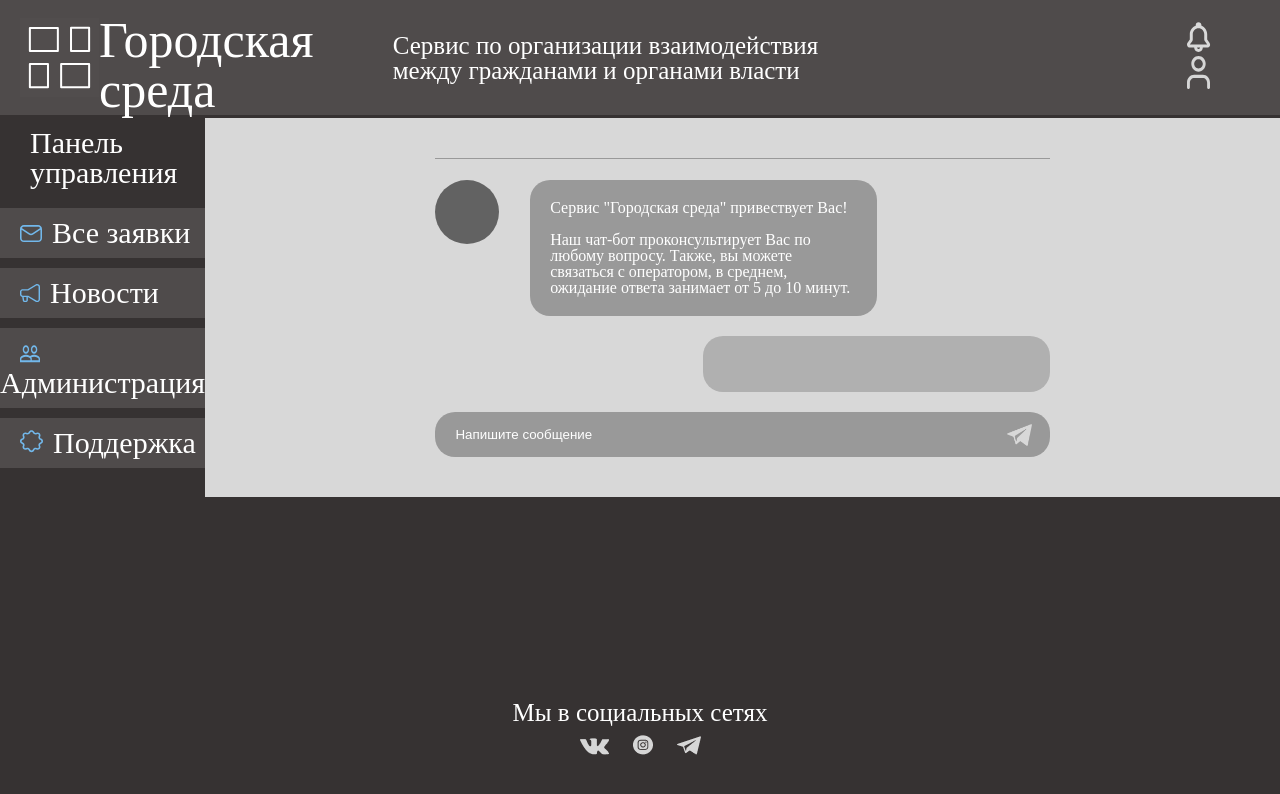
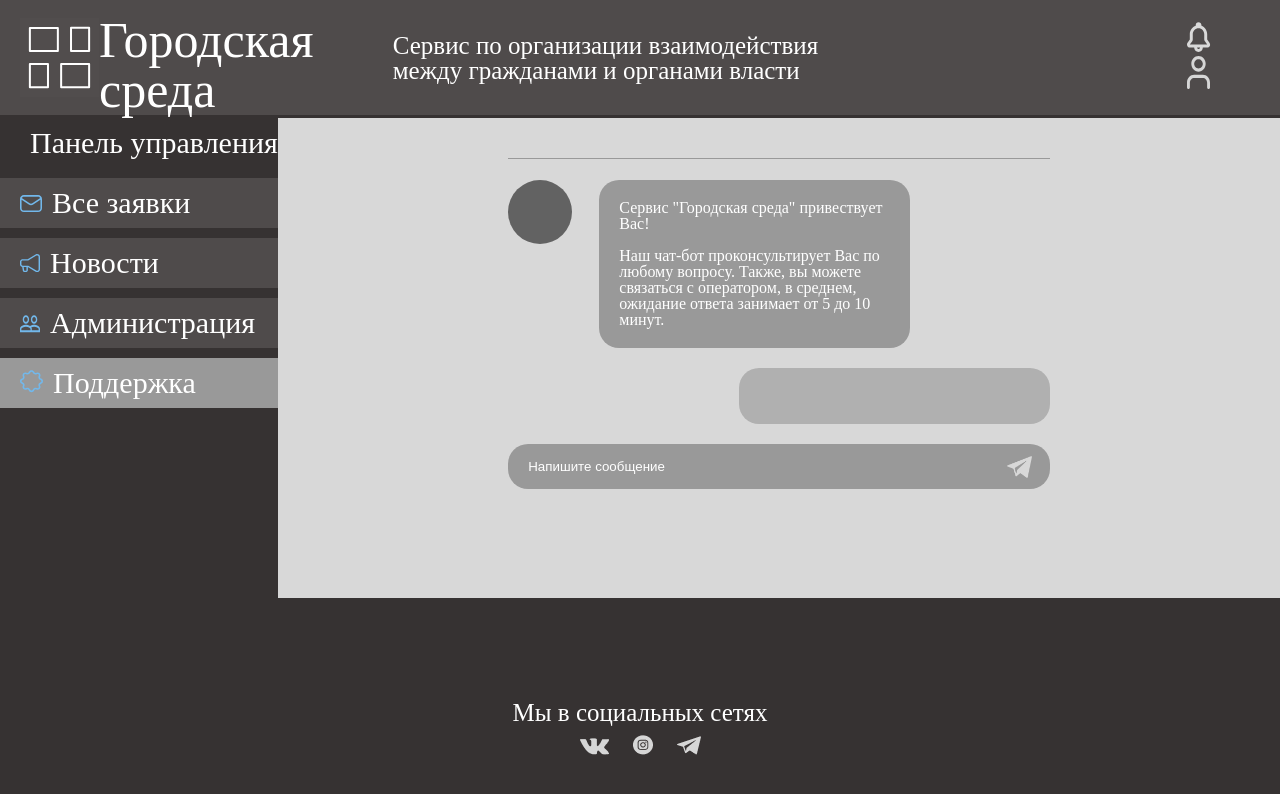
Before and after one commit to WarspiteDTB/SecondProject, a plain HTML site: page chat.html in a window 1280 px wide. Drawn offline with nearby package versions, Linux system fonts and the light colour scheme.

Commit message:
Update main.css

```diff
--- a/main.css
+++ b/main.css
@@ -59,7 +59,8 @@ body {
 
 .container {
     display: flex;
-    width: 100;
+    width: 100%;
+    min-height: 60vh;
 }
 
 .menu {
@@ -77,17 +78,20 @@ body {
 .menu_tittle {
     padding-top: 10px;
     padding-bottom: 10px;
+    white-space: nowrap;
 }
-
 .menu_img {
     padding-left: 20px;
     padding-right: 10px;
 }
-
 .bord {
     background-color: #4F4B4B;
     margin-top: 10px;
 }
+.menu_tittle.active {
+    background-color: #999999;
+}
+
 
 .content {
     flex-grow: 10;
```
